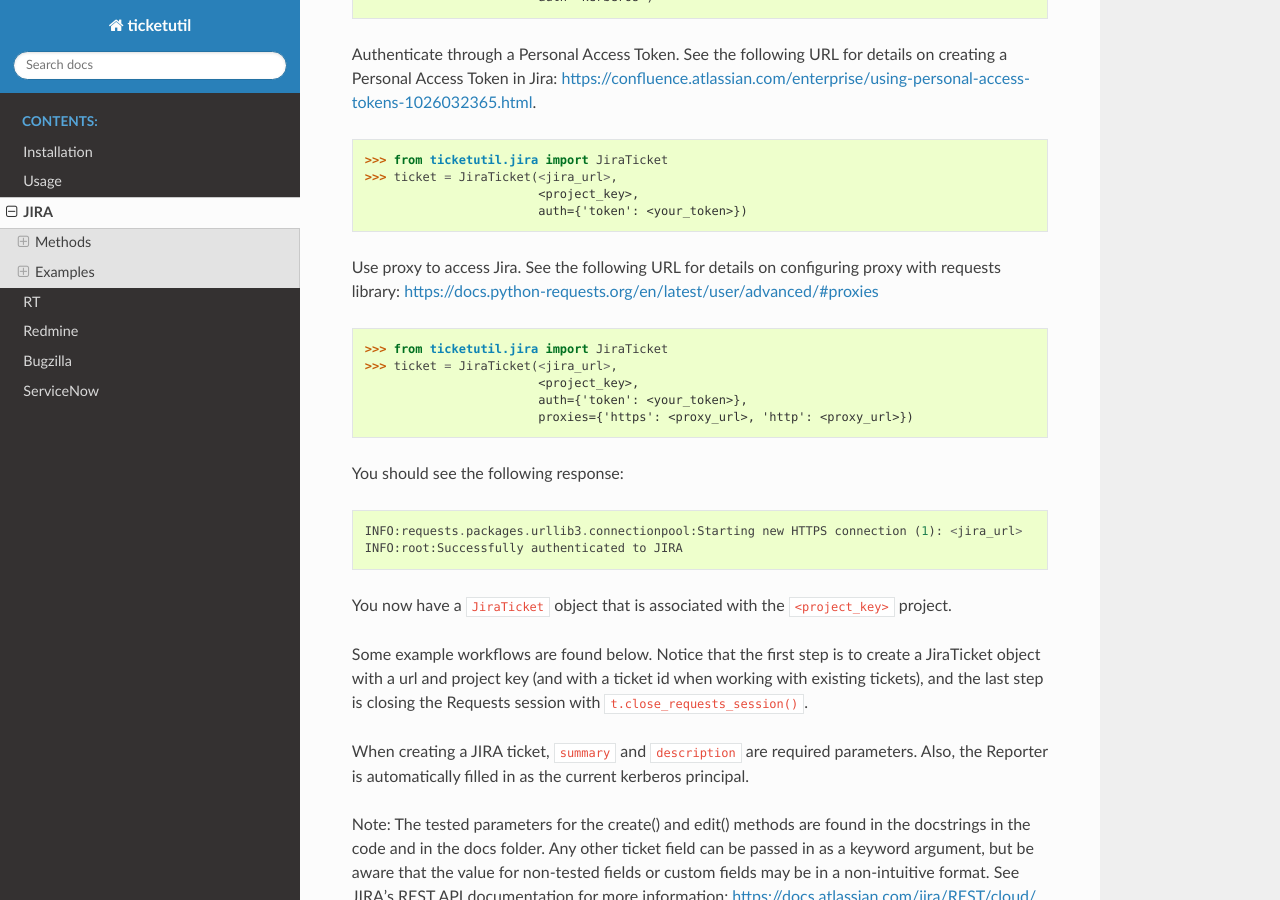
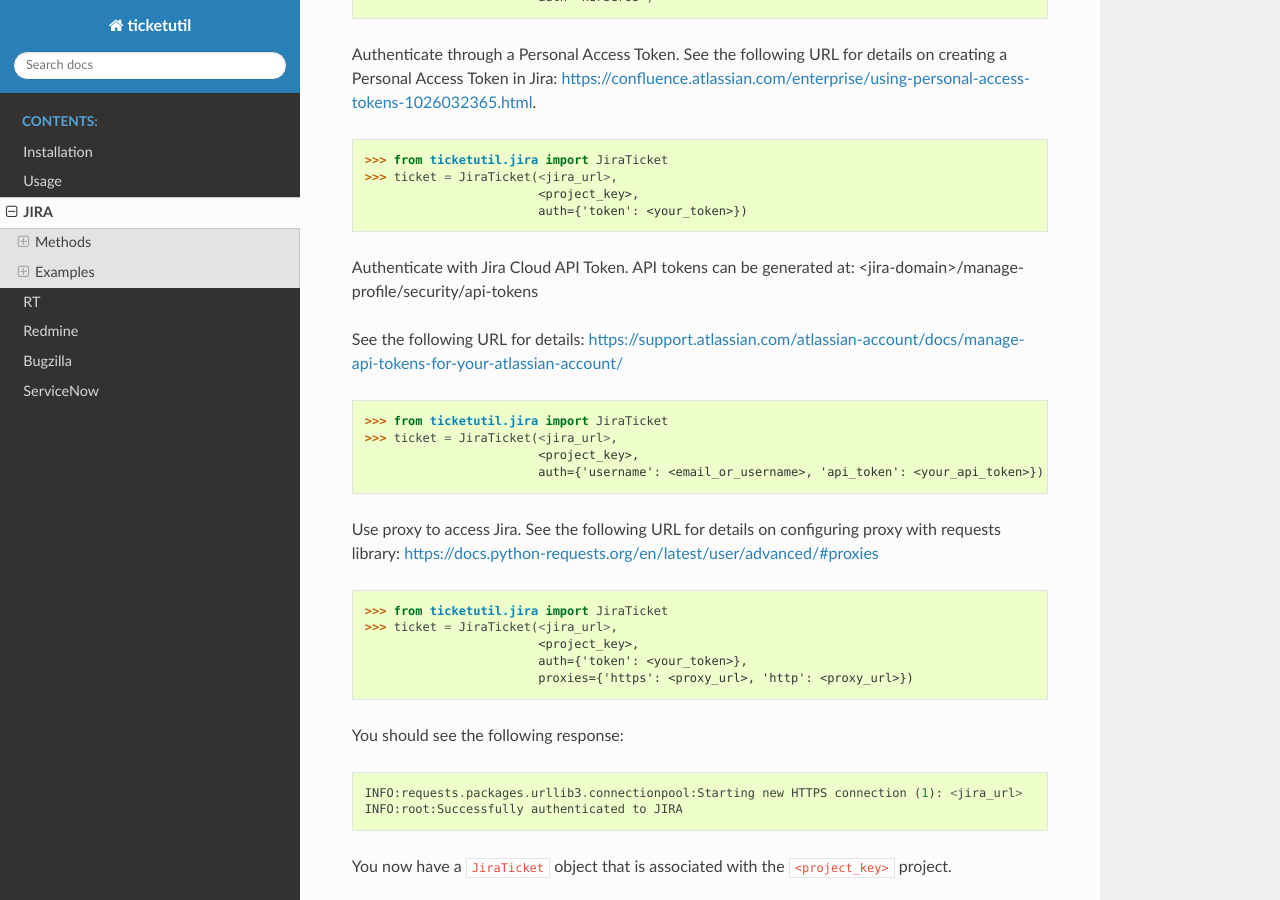
Before and after one commit to dmranck/ticketutil, a Sphinx documentation site: the page built from read-the-docs/source/JIRA.rst, in a window 1280 px wide and 900 px high, scrolled down 4275 px. Built offline with Sphinx 7.4.7 and the Read the Docs theme 3.1.0, drawn with Linux system fonts in a browser that asks for light colours.

Commit message:
Implements api token authentication support (#83)
Currently, Cloud Jira doesn't support Personal Access Token but API tokens are supported. This commit adds support of api tokens as authentication way.

```diff
--- a/README.rst
+++ b/README.rst
@@ -12,7 +12,8 @@
 tools are JIRA, RT, Redmine, Bugzilla, and ServiceNow. All tools support
 HTTP Basic authentication, while JIRA and RT also support Kerberos
 authentication. Additionally, Bugzilla supports API key authentication and
-Jira supports Personal Access Token authentication.
+Jira supports API Token authentication (for Jira Cloud) and Personal Access
+Token authentication.
 
 This module allows you to create tickets, add comments, edit ticket
 fields, and change the status of tickets in each tool. Additional
--- a/read-the-docs/source/JIRA.rst
+++ b/read-the-docs/source/JIRA.rst
@@ -228,6 +228,19 @@
                             <project_key>,
                             auth={'token': <your_token>})
 
+Authenticate with Jira Cloud API Token.
+API tokens can be generated at: <jira-domain>/manage-profile/security/api-tokens
+
+See the following URL for details:
+https://support.atlassian.com/atlassian-account/docs/manage-api-tokens-for-your-atlassian-account/
+
+.. code:: python
+
+    >>> from ticketutil.jira import JiraTicket
+    >>> ticket = JiraTicket(<jira_url>,
+                            <project_key>,
+                            auth={'username': <email_or_username>, 'api_token': <your_api_token>})
+
 Use proxy to access Jira. See the following URL for details on configuring
 proxy with requests library:
 https://docs.python-requests.org/en/latest/user/advanced/#proxies
```
Also changed, not shown: 2 other files.
